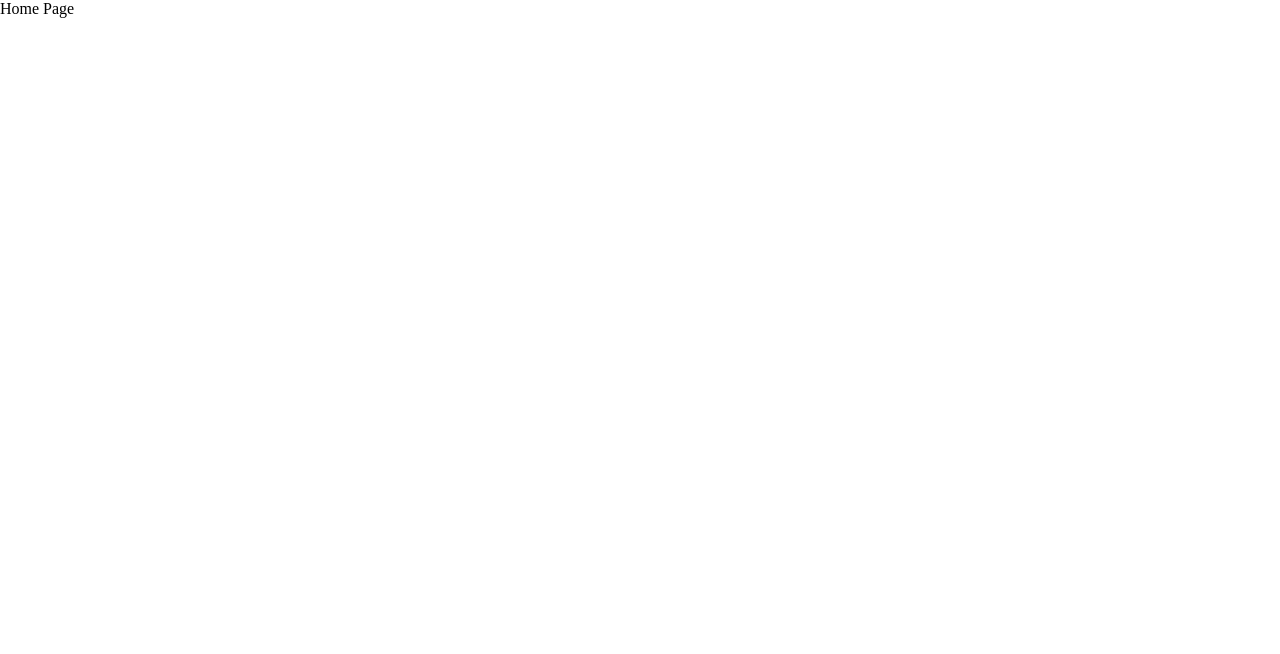
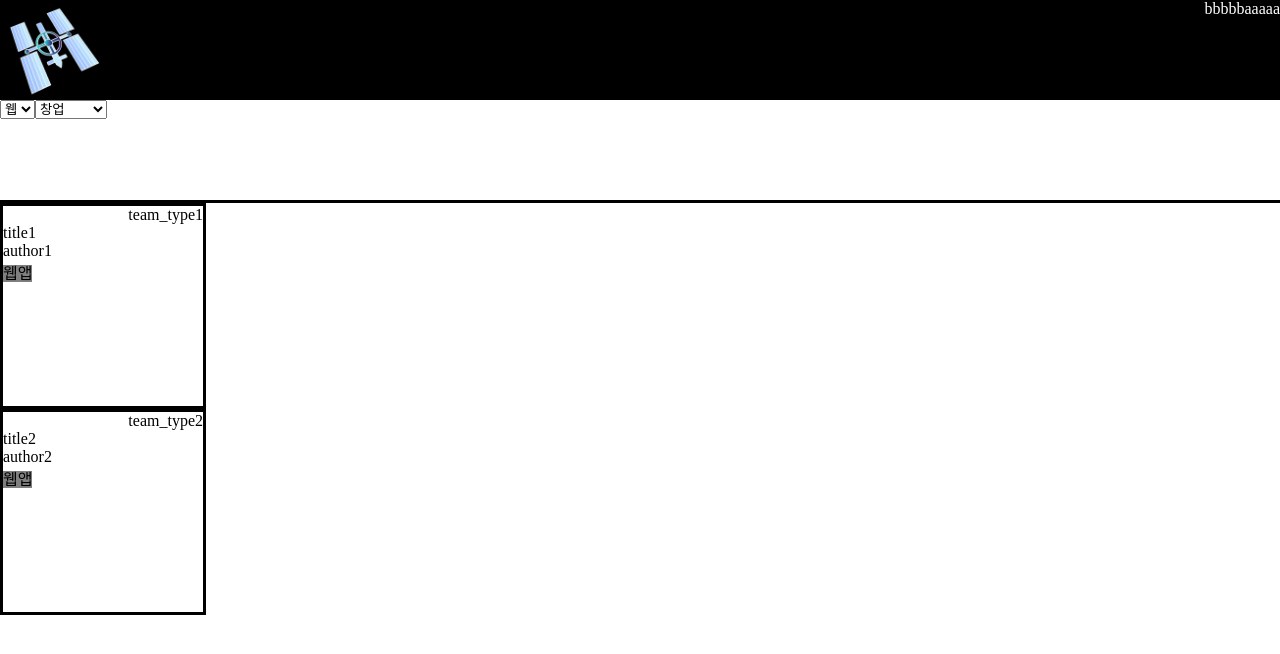
Before and after one commit to Just4Study/Station-For-Dreaming-Developer, a React (Create React App) app in the folder frontend/: page / in a window 1280 px wide. Shown: the top 654 px of the page. Built offline with nearby package versions, Linux system fonts and the light colour scheme.

Commit message:
add main page

```diff
--- a/frontend/src/App.js
+++ b/frontend/src/App.js
@@ -1,16 +1,19 @@
 import React from 'react'
 import { BrowserRouter, Route } from 'react-router-dom'
 
-import Home from './pages/Home'
 import SignUp from './pages/SignUp'
 import SignIn from './pages/SignIn'
+import MainPage from './pages/MainPage'
+import Header from './layouts/Header'
 
 const App = () => {
   return (
     <BrowserRouter>
-      <Route exact path='/' component={Home}/>
+      <Route path='/' component={Header}/>
+      <Route exact path='/' component={MainPage}/>
       <Route exact path='/signup' component={SignUp}/>
       <Route exact path='/signin' component={SignIn}/>
+      <Route path='/mainPage' component={MainPage}/>
     </BrowserRouter>
   )
 }
--- /dev/null
+++ b/frontend/src/layouts/Header/header.module.css
@@ -0,0 +1,16 @@
+.container {
+  width: 100%;
+  height: 100px;
+  background-color: black;
+  color: white;
+}
+
+.logoContainer {
+  width: 100px;
+  height: 100px;
+}
+
+.menuContainer {
+  float: right;
+  color: white;
+}
--- /dev/null
+++ b/frontend/src/layouts/Header/index.jsx
@@ -0,0 +1,48 @@
+import React, { useState, useEffect } from 'react'
+
+import headerStyle from './header.module.css'
+import logo from '../../imgs/logo.png'
+
+
+const App = () => {
+  const styles = headerStyle
+  const [visible, setVisible] = useState(true)
+
+  useEffect(() => {
+    const pathName = window.location.pathname
+    if(pathName.indexOf('/signin') !== -1 || pathName.indexOf('/signup') !== -1) {
+      setVisible(false);
+    }
+  }, [])
+
+  return (
+    <div>
+    { visible &&
+      <div className={styles.container}>
+        <div
+          className={styles.headerContainer}
+        >
+          <img
+            src={logo}
+            alt='logo'
+            className={styles.logoContainer}
+            //onClick
+          />
+          <div
+            className={styles.menuContainer}
+          >
+            aaaaa
+          </div>
+          <div
+            className={styles.menuContainer}
+          >
+            bbbbb
+          </div>
+        </div>
+      </div>
+    }
+    </div>
+  )
+}
+
+export default App
--- a/frontend/src/pages/Home/index.jsx
+++ /dev/null
@@ -1,12 +0,0 @@
-import React from 'react'
-
-
-const App = () => {
-  return (
-    <div>
-      Home Page
-    </div>
-  )
-}
-
-export default App
--- /dev/null
+++ b/frontend/src/pages/MainPage/index.jsx
@@ -0,0 +1,96 @@
+import React, { useState, useEffect } from 'react'
+
+import mainPageStyle from './mainPage.module.css'
+
+
+const App = () => {
+  const styles = mainPageStyle
+  const [cards, setCards] = useState([])
+
+  const category_list = ['앱', '웹', 'AI']
+  const categories = category_list.map((option) => {
+    return <option value={option} key={option}>{option}</option>
+  })
+  const [currCategory, setCurrCategory] = useState('웹') // current option
+  const onCategoryChangeHandler = (e) => {
+    setCurrCategory(e.target.value)
+  }
+
+  const type_list = ['창업', '프로젝트', '대회']
+  const team_types = type_list.map((option) => {
+    return <option value={option} key={option}>{option}</option>
+  })
+  const [currType, setCurrType] = useState('') // current option
+  const onTypeChangeHandler = (e) => {
+    setCurrType(e.target.value)
+  }
+
+  useEffect(() => {
+    // axios로 카드들 가져와서 state : cards에 넣어두기.
+    // 아래는 예시
+    let cards = [
+      {
+        title: 'title1',
+        author: 'author1',
+        team_type: 'team_type1',
+        dev_categories: ['웹', '앱'],
+      },
+      {
+        title: 'title2',
+        author: 'author2',
+        team_type: 'team_type2',
+        dev_categories: ['웹', '앱'],
+      }
+    ]
+    setCards(cards)
+  }, [])
+
+  return (
+    <div className={styles.container}>
+      <div className={styles.subHeaderContainer}>
+        <div className={styles.filterContainer}>
+          <select
+            value={currCategory}
+            onChange={(e) => onCategoryChangeHandler(e)}>
+            {categories}
+          </select>
+          <select
+            value={currType}
+            onChange={(e) => onTypeChangeHandler(e)}>
+            {team_types}
+          </select>
+        </div>
+      </div>
+      <div className={styles.cardsContainer}>
+        {cards.map((card) => {
+          return (
+            <div
+              className={styles.cardContainer}
+            >
+              <div className={styles.cardTeamType}>
+                {card['team_type']}
+              </div>
+              <div className={styles.cardTitle}>
+                {card['title']}
+              </div>
+              <div className={styles.cardAuthor}>
+                {card['author']}
+              </div>
+              <div className={styles.cardCategories}>
+                {card['dev_categories'].map((category) => {
+                  return (
+                    <span className={styles.cardCategoryBox}>
+                      {category}
+                    </span>
+                  )
+                })}
+              </div>
+            </div>
+          )
+        })}
+      </div>
+    </div>
+  )
+}
+
+export default App
--- /dev/null
+++ b/frontend/src/pages/MainPage/mainPage.module.css
@@ -0,0 +1,33 @@
+.container {
+  width: 100%;
+  height: 100%;
+}
+
+.subHeaderContainer {
+  width: 100%;
+  height: 100px;
+  border-bottom: solid 3px;
+}
+
+.cardContainer {
+  width: 200px;
+  height: 200px;
+  border: solid 3px;
+}
+
+.cardTeamType {
+  text-align: right;
+}
+
+.cardTitle {
+}
+
+.cardAuthor {
+}
+
+.cardCategories {
+}
+
+.cardCategoryBox {
+  background-color: gray;
+}
--- a/frontend/src/stores/auth.js
+++ b/frontend/src/stores/auth.js
@@ -2,10 +2,18 @@ import { observable } from 'mobx'
 
 const createStore = () => {
   const authStore = {
-    test: observable.box(null),
+    isLoggined: observable.box(false),
+    name: observable.box(null),
+    email: observable.box(null),
 
-    chageTest(data) {
-      appStore.test.set(data)
+    changeIsLoggined(data) {
+      authStore.isLoggined.set(data)
+    },
+    changeName(data) {
+      authStore.name.set(data)
+    },
+    changeEmail(data) {
+      authStore.email.set(data)
     }
   }
 
--- a/frontend/src/stores/root.js
+++ b/frontend/src/stores/root.js
@@ -1,5 +1,5 @@
 import appStore from './app'
-import authStore from './app'
+import authStore from './auth'
 
 const createRootStore = () => {
   return {
```
Also changed, not shown: frontend/src/pages/Home/styles.css (deleted).
